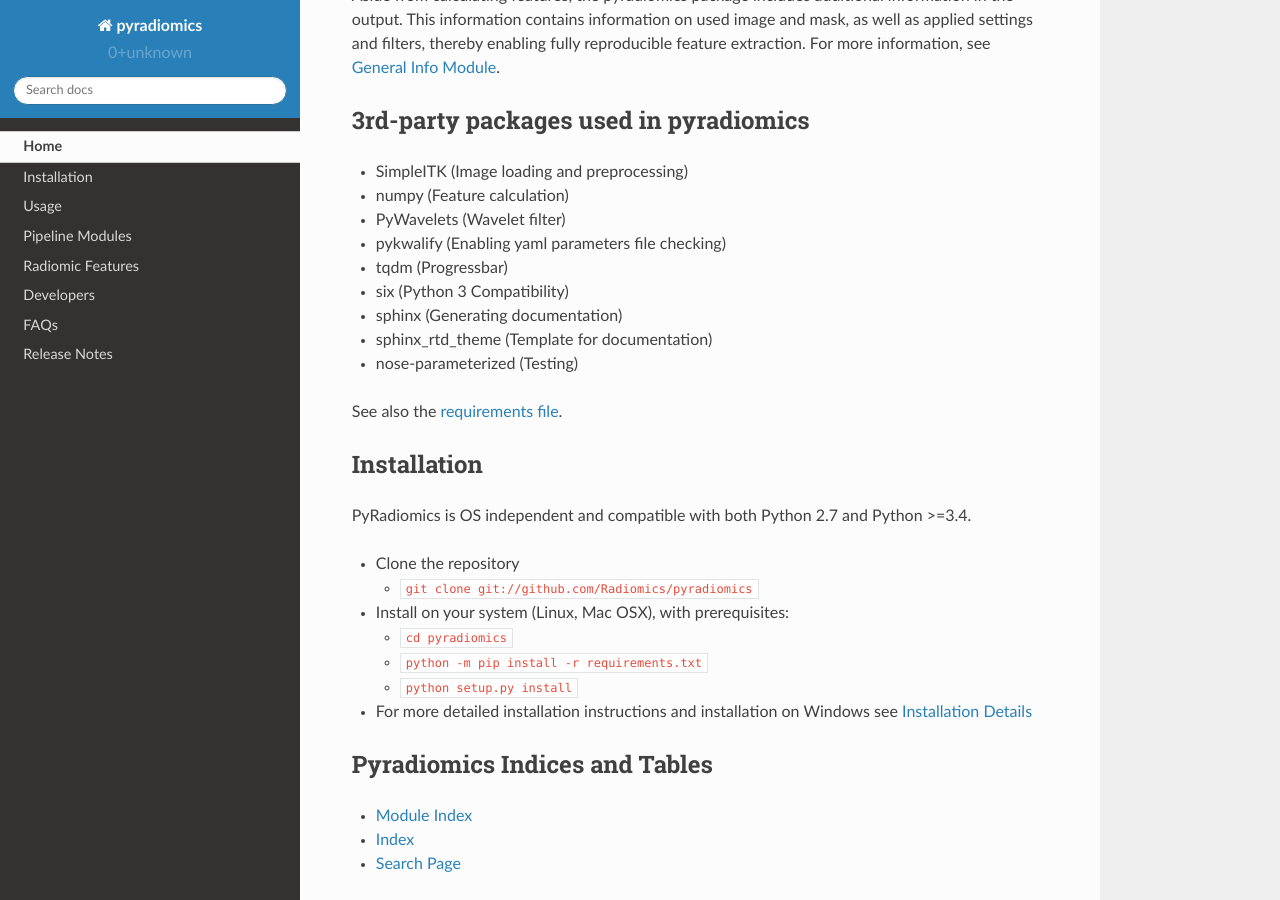
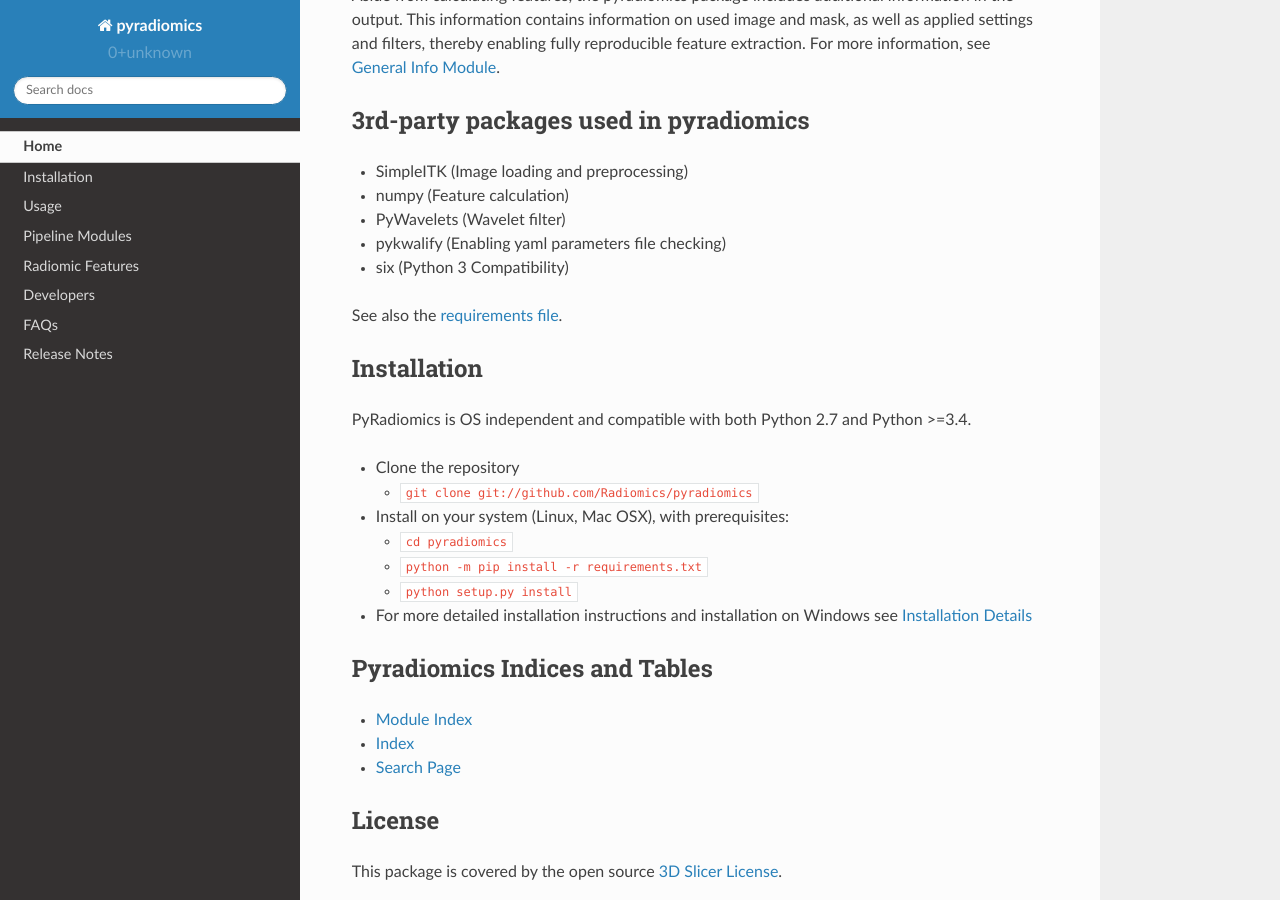
Before and after one commit to AIM-Harvard/pyradiomics, a Sphinx documentation site: the page built from docs/index.rst, in a window 1280 px wide and 900 px high, scrolled down 2607 px. Built offline with Sphinx 7.4.7 and the Read the Docs theme 2.0.0, drawn with Linux system fonts in a browser that asks for light colours.

Commit message:
DOCS: Update requirements in documentation
Update documentation to reflect changes made in #231

```diff
--- a/docs/index.rst
+++ b/docs/index.rst
@@ -86,11 +86,7 @@
 * numpy (Feature calculation)
 * PyWavelets (Wavelet filter)
 * pykwalify (Enabling yaml parameters file checking)
-* tqdm (Progressbar)
 * six (Python 3 Compatibility)
-* sphinx (Generating documentation)
-* sphinx_rtd_theme (Template for documentation)
-* nose-parameterized (Testing)
 
 See also the `requirements file <https://github.com/Radiomics/pyradiomics/blob/master/requirements.txt>`_.
 
```
Also changed, not shown: README.md (+0 -4 lines).
